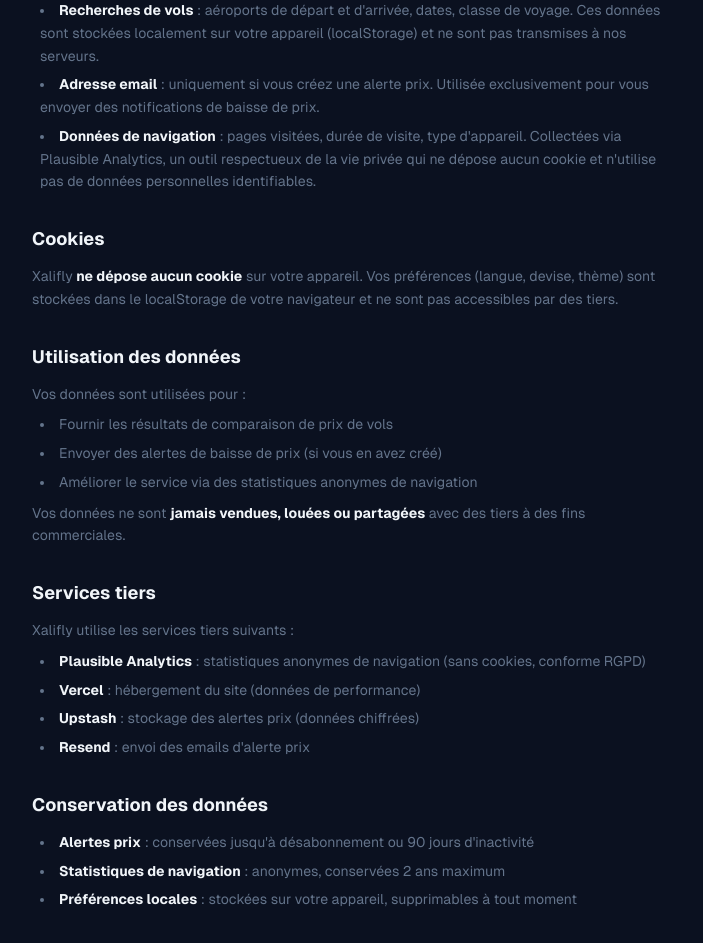
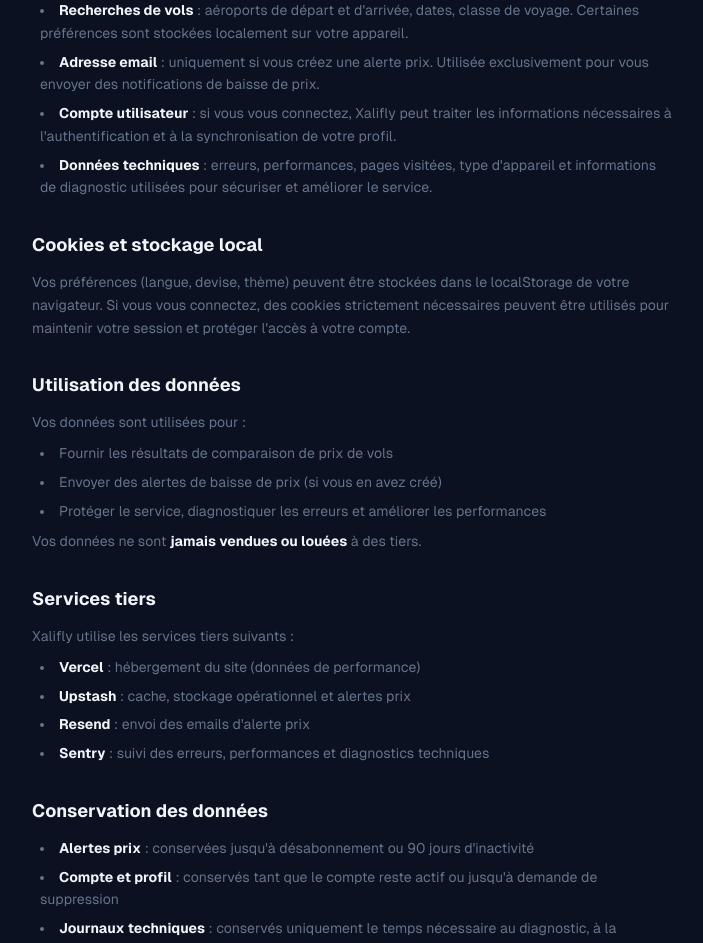
Before and after one commit to elzzoo/keza, a Next.js app: page /confidentialite in a window 1280 px wide. Shown: the part 380-1323 px from the top of the page, without its empty margins (288-991 px from the left). Built offline with nearby package versions, Linux system fonts and the light colour scheme; no server answers.

Commit message:
docs: align privacy disclosures with app behavior

```diff
--- a/app/confidentialite/page.tsx
+++ b/app/confidentialite/page.tsx
@@ -29,7 +29,7 @@ export default function Confidentialite() {
               Xalifly s&apos;engage à protéger la vie privée de ses utilisateurs. Cette politique de
               confidentialité décrit les données que nous collectons, comment nous les utilisons et
               les droits dont vous disposez conformément au Règlement Général sur la Protection des
-              Données (RGPD).
+              Données (RGPD) lorsqu&apos;il s&apos;applique.
             </p>
           </section>
 
@@ -37,18 +37,19 @@ export default function Confidentialite() {
             <h2 className="text-lg font-bold text-fg mb-3">Données collectées</h2>
             <p className="mb-2">Xalifly collecte les données suivantes :</p>
             <ul className="list-disc list-inside space-y-1.5 ml-2">
-              <li><strong className="text-fg">Recherches de vols</strong> : aéroports de départ et d&apos;arrivée, dates, classe de voyage. Ces données sont stockées localement sur votre appareil (localStorage) et ne sont pas transmises à nos serveurs.</li>
+              <li><strong className="text-fg">Recherches de vols</strong> : aéroports de départ et d&apos;arrivée, dates, classe de voyage. Certaines préférences sont stockées localement sur votre appareil.</li>
               <li><strong className="text-fg">Adresse email</strong> : uniquement si vous créez une alerte prix. Utilisée exclusivement pour vous envoyer des notifications de baisse de prix.</li>
-              <li><strong className="text-fg">Données de navigation</strong> : pages visitées, durée de visite, type d&apos;appareil. Collectées via Plausible Analytics, un outil respectueux de la vie privée qui ne dépose aucun cookie et n&apos;utilise pas de données personnelles identifiables.</li>
+              <li><strong className="text-fg">Compte utilisateur</strong> : si vous vous connectez, Xalifly peut traiter les informations nécessaires à l&apos;authentification et à la synchronisation de votre profil.</li>
+              <li><strong className="text-fg">Données techniques</strong> : erreurs, performances, pages visitées, type d&apos;appareil et informations de diagnostic utilisées pour sécuriser et améliorer le service.</li>
             </ul>
           </section>
 
           <section>
-            <h2 className="text-lg font-bold text-fg mb-3">Cookies</h2>
+            <h2 className="text-lg font-bold text-fg mb-3">Cookies et stockage local</h2>
             <p>
-              Xalifly <strong className="text-fg">ne dépose aucun cookie</strong> sur votre appareil.
-              Vos préférences (langue, devise, thème) sont stockées dans le localStorage de votre
-              navigateur et ne sont pas accessibles par des tiers.
+              Vos préférences (langue, devise, thème) peuvent être stockées dans le localStorage de votre
+              navigateur. Si vous vous connectez, des cookies strictement nécessaires peuvent être utilisés
+              pour maintenir votre session et protéger l&apos;accès à votre compte.
             </p>
           </section>
 
@@ -58,11 +59,10 @@ export default function Confidentialite() {
             <ul className="list-disc list-inside space-y-1.5 ml-2">
               <li>Fournir les résultats de comparaison de prix de vols</li>
               <li>Envoyer des alertes de baisse de prix (si vous en avez créé)</li>
-              <li>Améliorer le service via des statistiques anonymes de navigation</li>
+              <li>Protéger le service, diagnostiquer les erreurs et améliorer les performances</li>
             </ul>
             <p className="mt-2">
-              Vos données ne sont <strong className="text-fg">jamais vendues, louées ou partagées</strong> avec
-              des tiers à des fins commerciales.
+              Vos données ne sont <strong className="text-fg">jamais vendues ou louées</strong> à des tiers.
             </p>
           </section>
 
@@ -70,10 +70,10 @@ export default function Confidentialite() {
             <h2 className="text-lg font-bold text-fg mb-3">Services tiers</h2>
             <p className="mb-2">Xalifly utilise les services tiers suivants :</p>
             <ul className="list-disc list-inside space-y-1.5 ml-2">
-              <li><strong className="text-fg">Plausible Analytics</strong> : statistiques anonymes de navigation (sans cookies, conforme RGPD)</li>
               <li><strong className="text-fg">Vercel</strong> : hébergement du site (données de performance)</li>
-              <li><strong className="text-fg">Upstash</strong> : stockage des alertes prix (données chiffrées)</li>
+              <li><strong className="text-fg">Upstash</strong> : cache, stockage opérationnel et alertes prix</li>
               <li><strong className="text-fg">Resend</strong> : envoi des emails d&apos;alerte prix</li>
+              <li><strong className="text-fg">Sentry</strong> : suivi des erreurs, performances et diagnostics techniques</li>
             </ul>
           </section>
 
@@ -81,7 +81,8 @@ export default function Confidentialite() {
             <h2 className="text-lg font-bold text-fg mb-3">Conservation des données</h2>
             <ul className="list-disc list-inside space-y-1.5 ml-2">
               <li><strong className="text-fg">Alertes prix</strong> : conservées jusqu&apos;à désabonnement ou 90 jours d&apos;inactivité</li>
-              <li><strong className="text-fg">Statistiques de navigation</strong> : anonymes, conservées 2 ans maximum</li>
+              <li><strong className="text-fg">Compte et profil</strong> : conservés tant que le compte reste actif ou jusqu&apos;à demande de suppression</li>
+              <li><strong className="text-fg">Journaux techniques</strong> : conservés uniquement le temps nécessaire au diagnostic, à la sécurité et à l&apos;amélioration du service</li>
               <li><strong className="text-fg">Préférences locales</strong> : stockées sur votre appareil, supprimables à tout moment</li>
             </ul>
           </section>
@@ -115,7 +116,7 @@ export default function Confidentialite() {
             <h2 className="text-lg font-bold text-fg mb-3">Modifications</h2>
             <p>
               Cette politique peut être mise à jour. En cas de modification significative,
-              un avis sera affiché sur le site. Dernière mise à jour : avril 2026.
+              un avis sera affiché sur le site. Dernière mise à jour : septembre 2026.
             </p>
           </section>
         </div>
--- a/app/en/privacy/page.tsx
+++ b/app/en/privacy/page.tsx
@@ -27,16 +27,17 @@ export default function PrivacyPolicy() {
             <h2 className="text-lg font-bold text-fg mb-3">Introduction</h2>
             <p>
               Xalifly is committed to protecting user privacy. This policy explains which data we collect,
-              how we use it, and the rights available to users under applicable privacy rules.
+              how we use it, and the rights available under applicable privacy rules.
             </p>
           </section>
 
           <section>
             <h2 className="text-lg font-bold text-fg mb-3">Data We Collect</h2>
             <ul className="list-disc list-inside space-y-1.5 ml-2">
-              <li><strong className="text-fg">Flight searches</strong>: origin, destination, dates, and cabin. Search preferences may be stored locally on your device.</li>
+              <li><strong className="text-fg">Flight searches</strong>: origin, destination, dates, and cabin. Some preferences may be stored locally on your device.</li>
               <li><strong className="text-fg">Email address</strong>: only when you create a price alert, and only to send alert notifications.</li>
-              <li><strong className="text-fg">Usage data</strong>: anonymous page and performance analytics used to improve the service.</li>
+              <li><strong className="text-fg">Account data</strong>: if you sign in, Xalifly may process the information needed to authenticate you and sync your profile.</li>
+              <li><strong className="text-fg">Technical data</strong>: errors, performance, visited pages, device type, and diagnostics used to secure and improve the service.</li>
             </ul>
           </section>
 
@@ -44,7 +45,8 @@ export default function PrivacyPolicy() {
             <h2 className="text-lg font-bold text-fg mb-3">Cookies and Local Storage</h2>
             <p>
               Xalifly stores preferences such as language, currency, and theme locally in your browser.
-              These preferences can be cleared from your browser settings.
+              If you sign in, strictly necessary cookies may be used to maintain your session and protect
+              access to your account.
             </p>
           </section>
 
@@ -53,7 +55,7 @@ export default function PrivacyPolicy() {
             <ul className="list-disc list-inside space-y-1.5 ml-2">
               <li>Provide cash-vs-miles flight comparison results</li>
               <li>Send price alert notifications when requested</li>
-              <li>Improve the reliability, performance, and usability of the service</li>
+              <li>Protect the service, diagnose errors, and improve reliability and performance</li>
             </ul>
             <p className="mt-2">We do not sell or rent personal data.</p>
           </section>
@@ -62,7 +64,7 @@ export default function PrivacyPolicy() {
             <h2 className="text-lg font-bold text-fg mb-3">Third-Party Services</h2>
             <ul className="list-disc list-inside space-y-1.5 ml-2">
               <li><strong className="text-fg">Vercel</strong>: hosting and performance infrastructure</li>
-              <li><strong className="text-fg">Upstash</strong>: caching and alert storage</li>
+              <li><strong className="text-fg">Upstash</strong>: caching, operational storage, and alert storage</li>
               <li><strong className="text-fg">Resend</strong>: transactional email delivery</li>
               <li><strong className="text-fg">Sentry</strong>: error monitoring and diagnostics</li>
             </ul>
@@ -71,8 +73,9 @@ export default function PrivacyPolicy() {
           <section>
             <h2 className="text-lg font-bold text-fg mb-3">Retention</h2>
             <p>
-              Price alerts are retained until unsubscribe or inactivity cleanup. Anonymous analytics and
-              operational logs are retained only as long as needed to operate and improve the service.
+              Price alerts are retained until unsubscribe or inactivity cleanup. Account and profile data
+              are retained while the account remains active or until deletion is requested. Technical logs
+              are retained only as long as needed for diagnostics, security, and service improvement.
             </p>
           </section>
 
```
Also changed, not shown: 1 other file (tests, documents, lock files or other folders).
